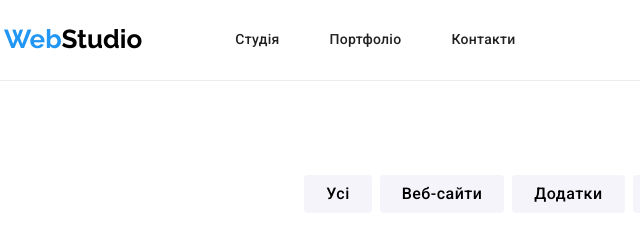
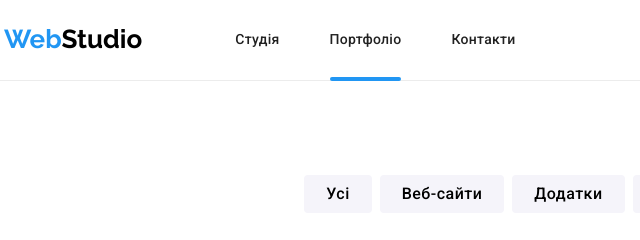
Before and after one commit to BieliakovS/goit-markup-hw-05, a plain HTML site: page portfolio.html in a window 1280 px wide. Shown: the top 240 px of the page, 51-691 px from the left. Drawn offline with nearby package versions, Linux system fonts and the light colour scheme.

Commit message:
home-work-5/mentor correct

```diff
--- a/css/styles.css
+++ b/css/styles.css
@@ -147,27 +147,16 @@ ul {
   transition-timing-function: cubic-bezier(0.4, 0, 0.2, 1);
 }
 
-.navigation__link::after {
+.navigation__link.is-active::after {
   content: "";
   position: absolute;
-  bottom: 0;
+  bottom: -1px;
   left: 0;
   width: 100%;
   height: 4px;
 
   border-radius: 2px;
-
-  transition-property: background-color;
-  transition-duration: 250ms;
-  transition-timing-function: cubic-bezier(0.4, 0, 0.2, 1);
-  transform: scale(0.5);
-}
-
-.navigation__link:hover::after,
-.navigation__link:focus::after,
-.navigation__link:active::after {
   background-color: var(--color-accent);
-  transform: scale(1);
 }
 
 .navigation__link:hover,
--- a/portfolio.html
+++ b/portfolio.html
@@ -32,7 +32,9 @@
               <a class="navigation__link" href="./index.html">Студія</a>
             </li>
             <li class="navigation__item">
-              <a class="navigation__link" href="./portfolio.html">Портфоліо</a>
+              <a class="navigation__link is-active" href="./portfolio.html"
+                >Портфоліо</a
+              >
             </li>
             <li class="navigation__item">
               <a class="navigation__link" href="">Контакти</a>
```
Also changed, not shown: index.html (+3 -1 lines).
